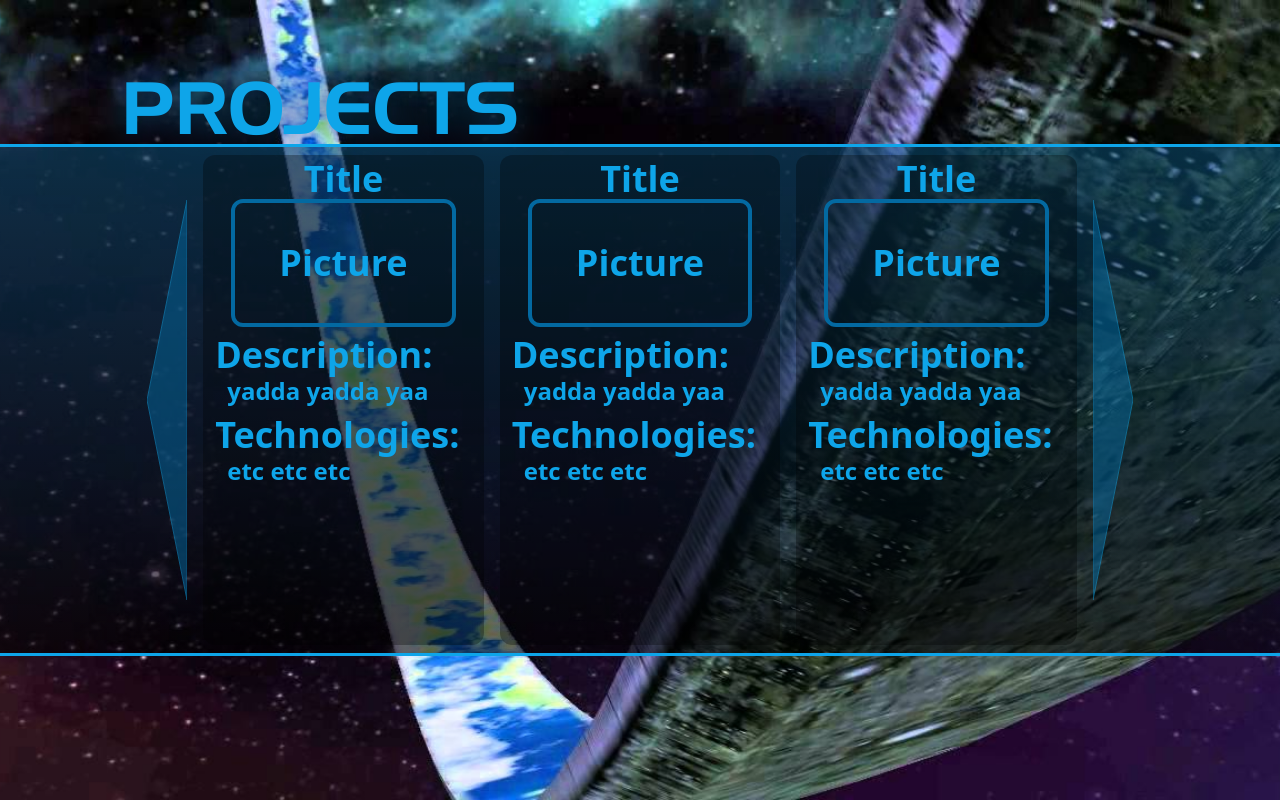
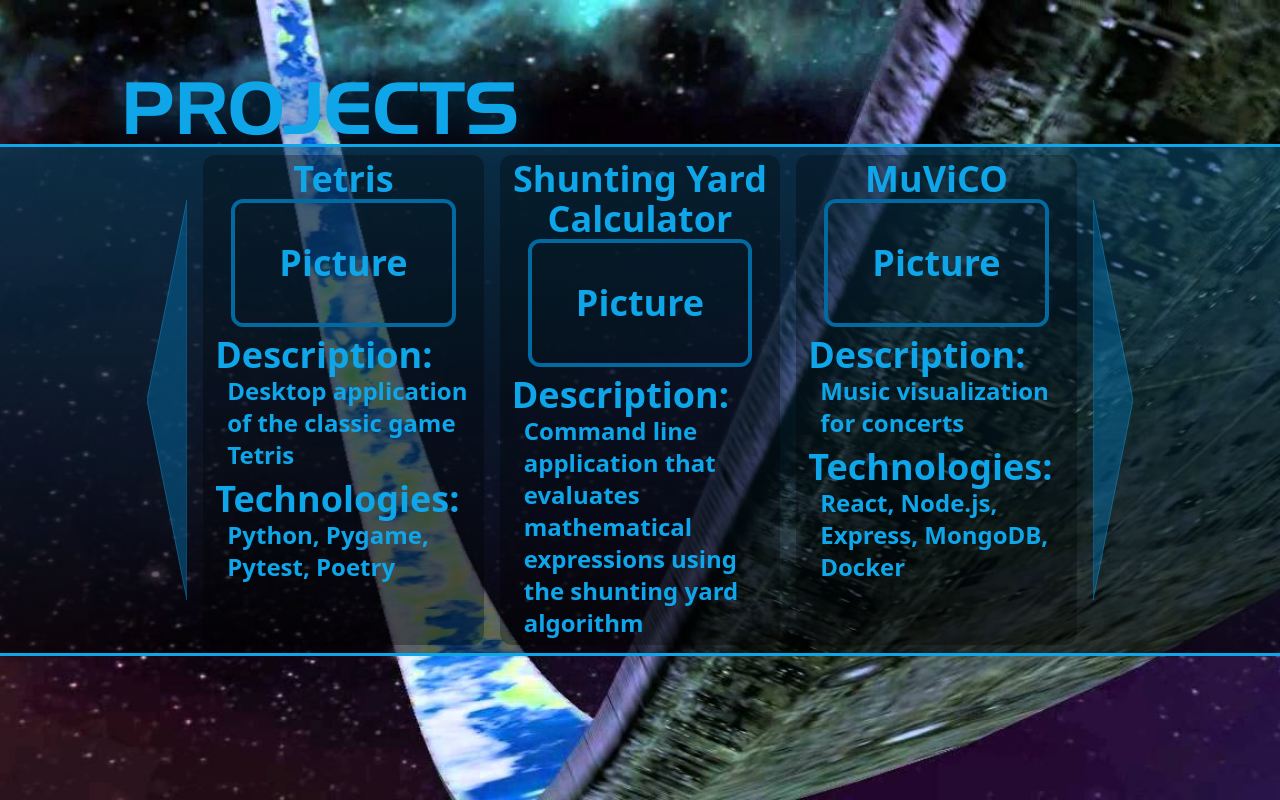
Before and after one commit to KalleHahl/HaloCE-Portfolio, a Next.js app in the folder portfolio/: page /projects in a window 1280 px wide. Built offline with nearby package versions, Linux system fonts and the light colour scheme.

Commit message:
made info card into a reusable component

```diff
--- a/portfolio/components/InfoCard.tsx
+++ b/portfolio/components/InfoCard.tsx
@@ -1,7 +1,17 @@
-const InfoCard = () => {
+import {
+  CarouselCard,
+  ProjectCard,
+  ExperienceCard,
+} from "@/types/carouselCardTypes"
+
+const InfoCard = ({ item }: { item: CarouselCard }) => {
+  const project = "technologies" in item
+  const experience = "time" in item
   return (
     <div className="w-full h-full rounded-xl border-4 border-transparent bg-black bg-opacity-30 px-2 hover:border-sky-500 hover:bg-sky-900 hover:bg-opacity-30">
-      <p className="text-center text-4xl font-bold text-sky-500">Title</p>
+      <p className="text-center text-4xl font-bold text-sky-500">
+        {item.title}
+      </p>
       <div className="flex justify-center px-4">
         <div className="h-full w-full rounded-xl border-4 border-sky-700">
           <p className="my-10 text-center text-4xl font-bold text-sky-500">
@@ -10,9 +20,23 @@ const InfoCard = () => {
         </div>
       </div>
       <p className="mt-2 text-4xl font-bold text-sky-500">Description:</p>
-      <p className="ml-3 text-2xl font-bold text-sky-500">yadda yadda yaa</p>
-      <p className="mt-2 text-4xl font-bold text-sky-500">Technologies:</p>
-      <p className="ml-3 text-2xl font-bold text-sky-500">etc etc etc</p>
+      <p className="ml-3 text-2xl font-bold text-sky-500">{item.description}</p>
+      {project && (
+        <>
+          <p className="mt-2 text-4xl font-bold text-sky-500">Technologies:</p>
+          <p className="ml-3 text-2xl font-bold text-sky-500">
+            {(item as ProjectCard).technologies}
+          </p>
+        </>
+      )}
+      {experience && (
+        <>
+          <p className="mt-2 text-4xl font-bold text-sky-500">Time:</p>
+          <p className="ml-3 text-2xl font-bold text-sky-500">
+            {(item as ExperienceCard).time}
+          </p>
+        </>
+      )}
     </div>
   )
 }
```
